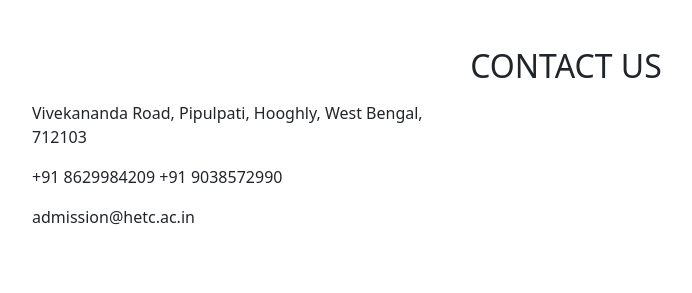
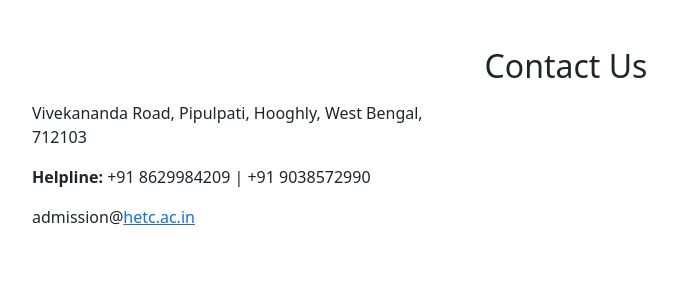
Before and after one commit to Utsavch189/HETC-web, a Django app: template scholarship/templates/candidate/contact.html in a window 1280 px wide. Shown: the part 557-850 px from the top of the page, without its empty margins (74-766 px from the left). Run offline with Django 3.2, Linux system fonts and the light colour scheme; the template is opened without the code that fills it, so the values that code supplies are empty; some web fonts are replaced.

Commit message:
supratim531: update contact

```diff
--- a/scholarship/templates/candidate/contact.html
+++ b/scholarship/templates/candidate/contact.html
@@ -6,23 +6,23 @@
 
 <div class="contact"></div>
 <div class="container px-4 py-5">
-<div class="jumbotron jumbotron-fluid">
+  <div class="jumbotron jumbotron-fluid">
     <div class="container">
-      <h2 class="text-center">CONTACT US</h2>
-
+      <h2 class="text-center">Contact Us</h2>
       <p class="lead">
-        <div class="col-sm-5">
-            <p><span class="glyphicon glyphicon-envelope" aria-hidden="true"></span> Vivekananda Road, Pipulpati, Hooghly, West Bengal, 712103</p>
-            <p><span class="glyphicon glyphicon-phone"></span> +91 8629984209
-                +91 9038572990</p>
-            <p><span class="glyphicon glyphicon-envelope"></span> admission@hetc.ac.in</p>
-          </div>
+      <div class="col-sm-5">
+        <p><span class="glyphicon glyphicon-envelope" aria-hidden="true"></span>Vivekananda Road, Pipulpati, Hooghly, West Bengal, 712103</p>
+        <p><span class="glyphicon glyphicon-phone"><b>Helpline: </b>
+          +91 8629984209 | +91 9038572990
+        </span></p>
+        <p><span class="glyphicon glyphicon-envelope"></span>admission@<a href="https://hetc.ac.in" target="_blank">hetc.ac.in</a></p>
+      </div>
       </p>
     </div>
   </div>
 </div>
 
-<script src="https://cdn.jsdelivr.net/npm/bootstrap@5.1.3/dist/js/bootstrap.bundle.min.js" integrity="sha384-ka7Sk0Gln4gmtz2MlQnikT1wXgYsOg+OMhuP+IlRH9sENBO0LRn5q+8nbTov4+1p" crossorigin="anonymous"></script>
-
+<script src="https://cdn.jsdelivr.net/npm/bootstrap@5.1.3/dist/js/bootstrap.bundle.min.js"
+  integrity="sha384-ka7Sk0Gln4gmtz2MlQnikT1wXgYsOg+OMhuP+IlRH9sENBO0LRn5q+8nbTov4+1p" crossorigin="anonymous"></script>
 
 {% endblock body %}
--- a/static/styles/home.css
+++ b/static/styles/home.css
@@ -1,7 +1,9 @@
 @import url('https://fonts.googleapis.com/css2?family=Alegreya:ital@1&family=Libre+Baskerville&family=Montserrat:ital,wght@1,300&family=Open+Sans:ital,wght@1,300&family=PT+Sans+Narrow&family=Playfair+Display:ital@0;1&family=Roboto+Condensed&family=Source+Serif+Pro:ital,wght@1,300&family=Zen+Antique+Soft&display=swap');
+
 .main {
     width: 100vw;
     height: 94.19vh;
+    /* height: 90.99vh; */
     background-image: linear-gradient(rgba(0, 0, 0, 0.4), rgba(0, 0, 0, 0.87)), url('../pics/hetc2.jpg');
     background-position: center;
     background-repeat: no-repeat;
@@ -39,9 +41,11 @@ h1 {
         margin-top: 190px;
         width: 80vw;
     }
+
     h1 {
         font-size: 32px;
     }
+
     h3,
     h5 {
         font-size: 18px;
```
Also changed, not shown: scholarship/templates/candidate/exam.html (+4 -8 lines), scholarship/templates/candidate/register.html (+33 -20 lines), db.sqlite3, static/styles/exam.css (line endings or trailing spaces).
